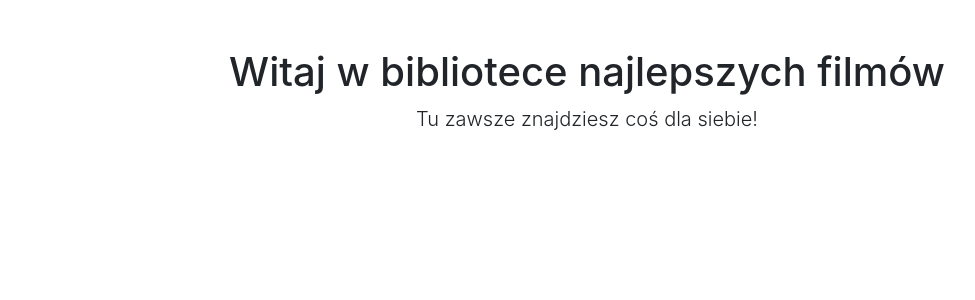
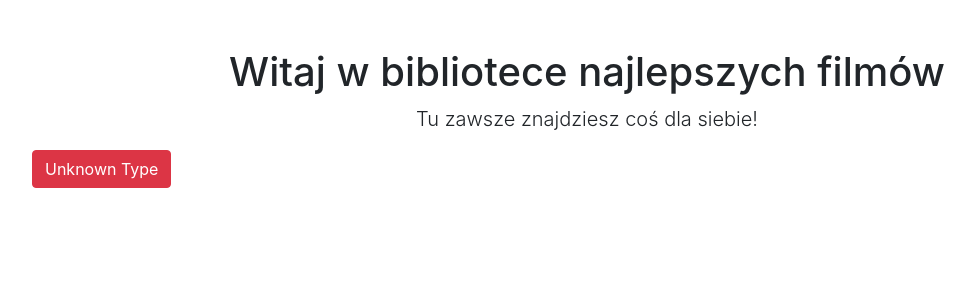
Before and after one commit to AMKrol/movies_catalogue, a Flask app: template templates/homepage.html in a window 1280 px wide. Shown: the part 56-356 px from the top of the page, without its empty margins (53-1028 px from the left). Run offline with Flask 2, Linux system fonts and the light colour scheme; the template is opened without the code that fills it, so the values that code supplies are empty; some libraries are stand-ins or nearby versions.

Commit message:
input data validation

```diff
--- a/main.py
+++ b/main.py
@@ -7,8 +7,13 @@ app = Flask(__name__)
 @app.route('/')
 def homepage():
     list_type = request.args.get('list_type', "popular")
+    list_types = ['popular', 'top_rated', 'upcoming', 'now_playing']
+
+    if list_type not in list_types:
+        list_type = "popular"
+
     movies = tmdb_client.get_movies(how_many=8, list_name=list_type)
-    list_types = ['popular', 'top_rated', 'upcoming', 'now_playing']
+
     return render_template("homepage.html", movies=movies,
                            list_type=list_type, list_types=list_types)
 
--- a/templates/homepage.html
+++ b/templates/homepage.html
@@ -17,6 +17,7 @@
             type.capitalize().replace('_', ' ') }}</a>
         {% endif %}
         {% endfor %}
+        <a href="{{ url_for('homepage', list_type='unknown' ) }}" class="btn btn-danger">Unknown Type</a>
     </div>
     {% for movie in movies %}
     <div class="col-lg-3 col-md-6 mb-4">
```
